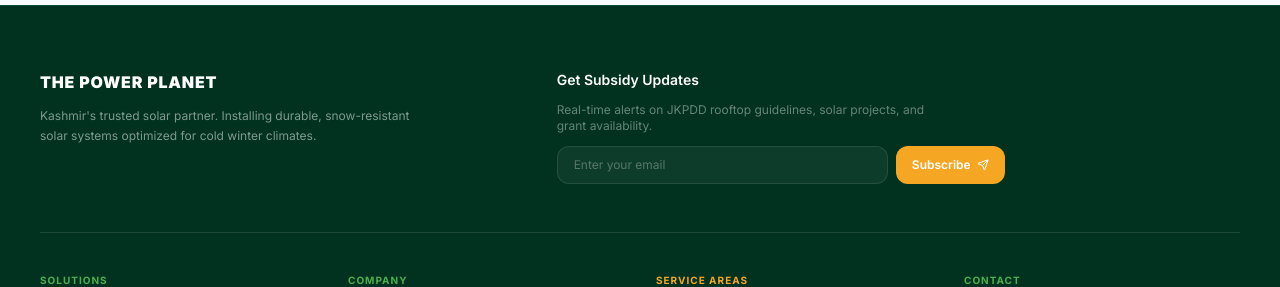
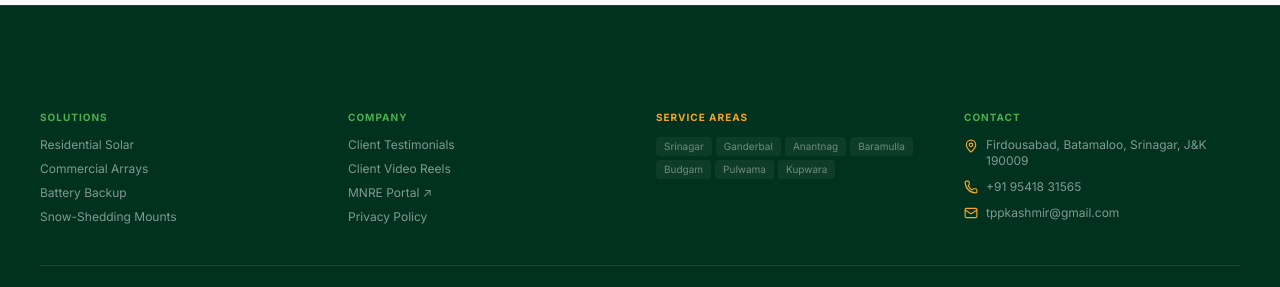
Before and after one commit to waximhq-spec/tpp, a Next.js app: page / in a window 1280 px wide. Shown: the part 5961-6248 px from the top of the page. Built offline with nearby package versions, Linux system fonts and the light colour scheme.

Commit message:
remove brand and newsletter section from footer

```diff
--- a/src/components/Footer.tsx
+++ b/src/components/Footer.tsx
@@ -1,44 +1,9 @@
-import { ShieldAlert, Heart, Leaf, Mail, Phone, MapPin, Send } from 'lucide-react';
+import { ShieldAlert, Heart, Leaf, Mail, Phone, MapPin } from 'lucide-react';
 
 export default function Footer() {
-  const handleSubmitNewsletter = (e: React.FormEvent) => {
-    e.preventDefault();
-    alert('Thank you for subscribing to our energy newsletter!');
-  };
-
   return (
     <footer className="bg-primary text-white pt-16 pb-10 px-4 md:px-10 border-t border-primary-container relative overflow-hidden">
       <div className="max-w-7xl mx-auto">
-
-        {/* Top: Brand + Newsletter */}
-        <div className="grid grid-cols-1 lg:grid-cols-12 gap-10 pb-12 border-b border-white/10">
-
-          <div className="lg:col-span-5 space-y-3">
-            <span className="text-base font-black tracking-wider text-white block">
-              THE POWER PLANET
-            </span>
-            <p className="text-white/50 text-xs max-w-sm leading-relaxed">
-              Kashmir&apos;s trusted solar partner. Installing durable, snow-resistant solar systems optimized for cold winter climates.
-            </p>
-          </div>
-
-          <div className="lg:col-span-7 space-y-3">
-            <h4 className="text-sm font-semibold text-white">Get Subsidy Updates</h4>
-            <p className="text-white/40 text-xs max-w-sm">Real-time alerts on JKPDD rooftop guidelines, solar projects, and grant availability.</p>
-            <form onSubmit={handleSubmitNewsletter} className="flex max-w-md gap-2">
-              <input
-                type="email"
-                required
-                placeholder="Enter your email"
-                className="flex-grow bg-white/5 hover:bg-white/10 focus:bg-white/10 text-white placeholder-white/30 text-xs rounded-xl px-4 py-2.5 border border-white/10 focus:border-secondary focus:outline-none transition-all duration-200"
-              />
-              <button type="submit" className="bg-secondary hover:bg-secondary/90 text-white font-semibold text-xs px-4 py-2.5 rounded-xl flex items-center gap-1.5 transition-colors cursor-pointer">
-                <span>Subscribe</span>
-                <Send className="w-3 h-3" />
-              </button>
-            </form>
-          </div>
-        </div>
 
         {/* Links Grid */}
         <div className="grid grid-cols-2 md:grid-cols-4 gap-8 py-10 text-white/50">
```
